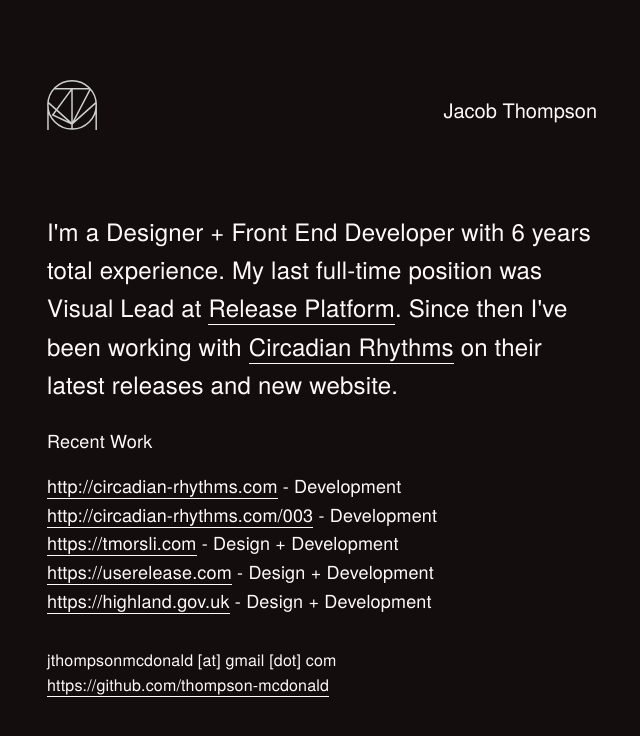
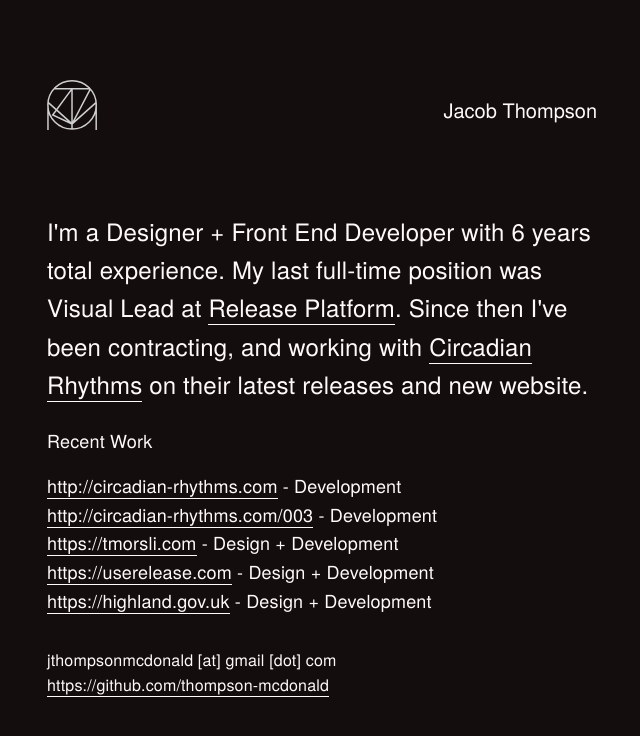
Before and after one commit to thompson-mcdonald/sensoDOTwork, a React (Create React App) app: page / in a window 1280 px wide. Shown: the top 736 px of the page, without its empty margins (33-673 px from the left). Built offline with nearby package versions, Linux system fonts and the light colour scheme.

Commit message:
slight copy update

```diff
--- a/src/Pages/Home.jsx
+++ b/src/Pages/Home.jsx
@@ -65,7 +65,7 @@
   <Container>
     <Blurb>
       <Content>
-        <Bigger>I'm a Designer + Front End Developer with 6 years total experience. My last full-time position was Visual Lead at <a href="https://userelease.com/">Release Platform</a>. Since then I've been working with <a href="https://circadian-rhythms.com/">Circadian Rhythms</a> on their latest releases and new website.</Bigger>
+        <Bigger>I'm a Designer + Front End Developer with 6 years total experience. My last full-time position was Visual Lead at <a href="https://userelease.com/">Release Platform</a>. Since then I've been contracting, and working with <a href="https://circadian-rhythms.com/">Circadian Rhythms</a> on their latest releases and new website.</Bigger>
 
 
         <p>Recent Work</p>
```
